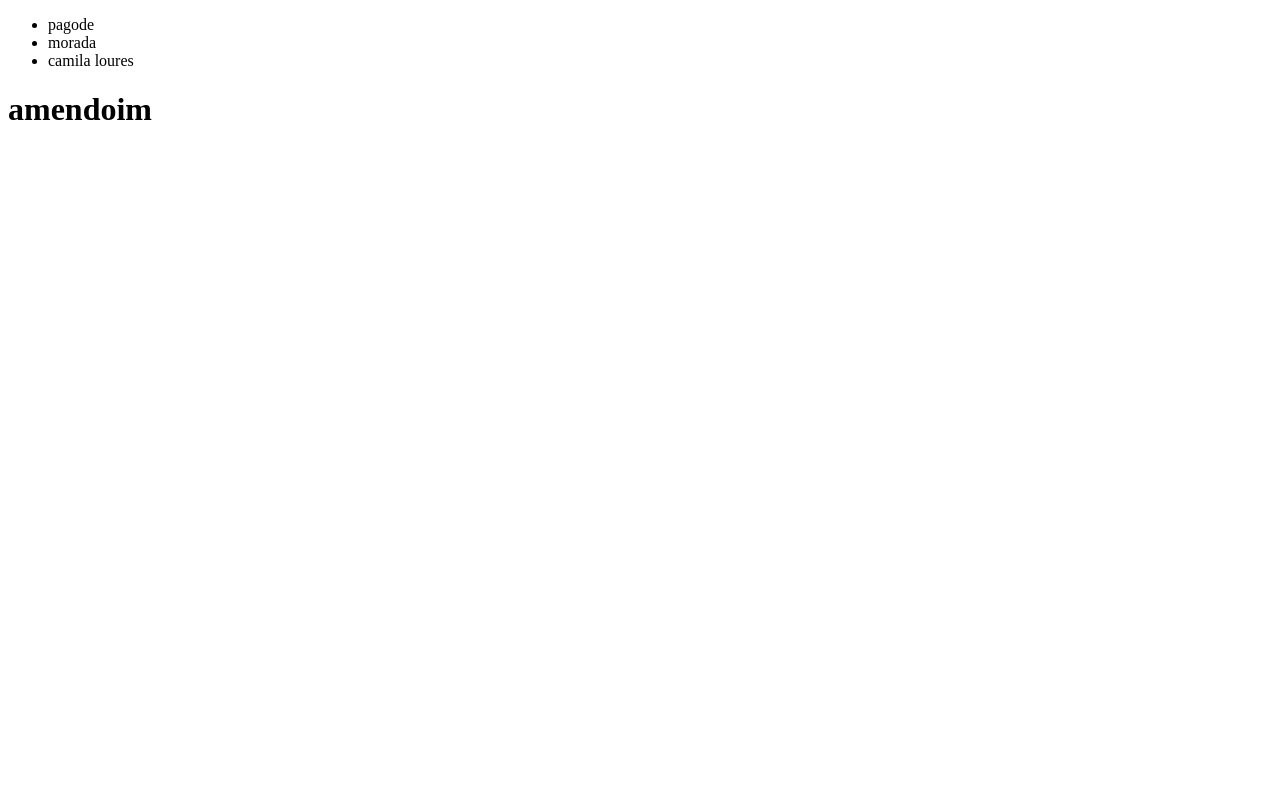
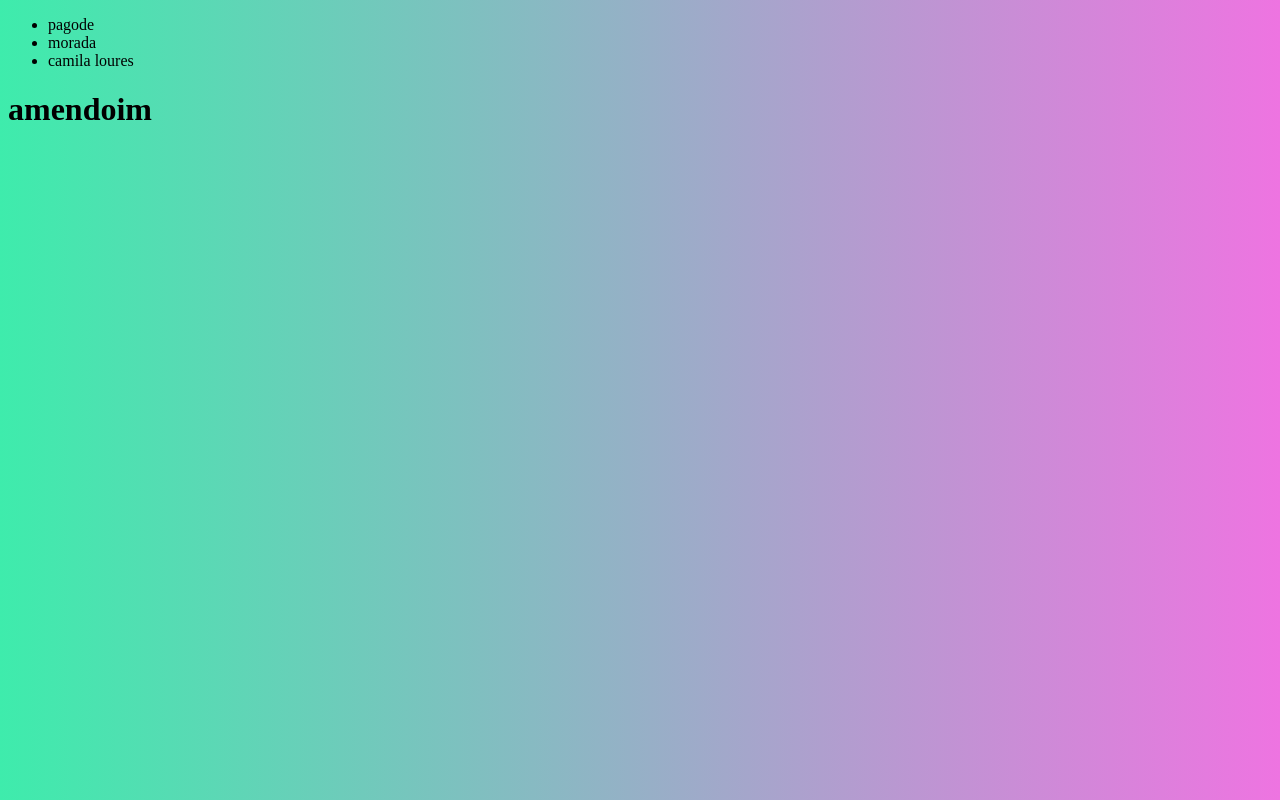
Before and after one commit to izaahey/gabi_guimaraes, a plain HTML site: page index.html in a window 1280 px wide. Drawn offline with Linux system fonts and the light colour scheme.

Commit message:
qualquer coisa

```diff
--- a/index.html
+++ b/index.html
@@ -4,7 +4,8 @@
 <head>
     <meta charset="UTF-8">
     <meta name="viewport" content="width=device-width, initial-scale=1.0">
-    <title>gabi_guimaraes</title>
+
+  <link rel="stylesheet" href="style.css">  <title>gabi_guimaraes</title>
 </head>
 
 <body>
--- a/style.css
+++ b/style.css
@@ -0,0 +1,5 @@
+body {
+    background-color: #3EECAC;
+background-image: linear-gradient(90deg, #3EECAC 0%, #EE74E1 100%);
+
+}
```
